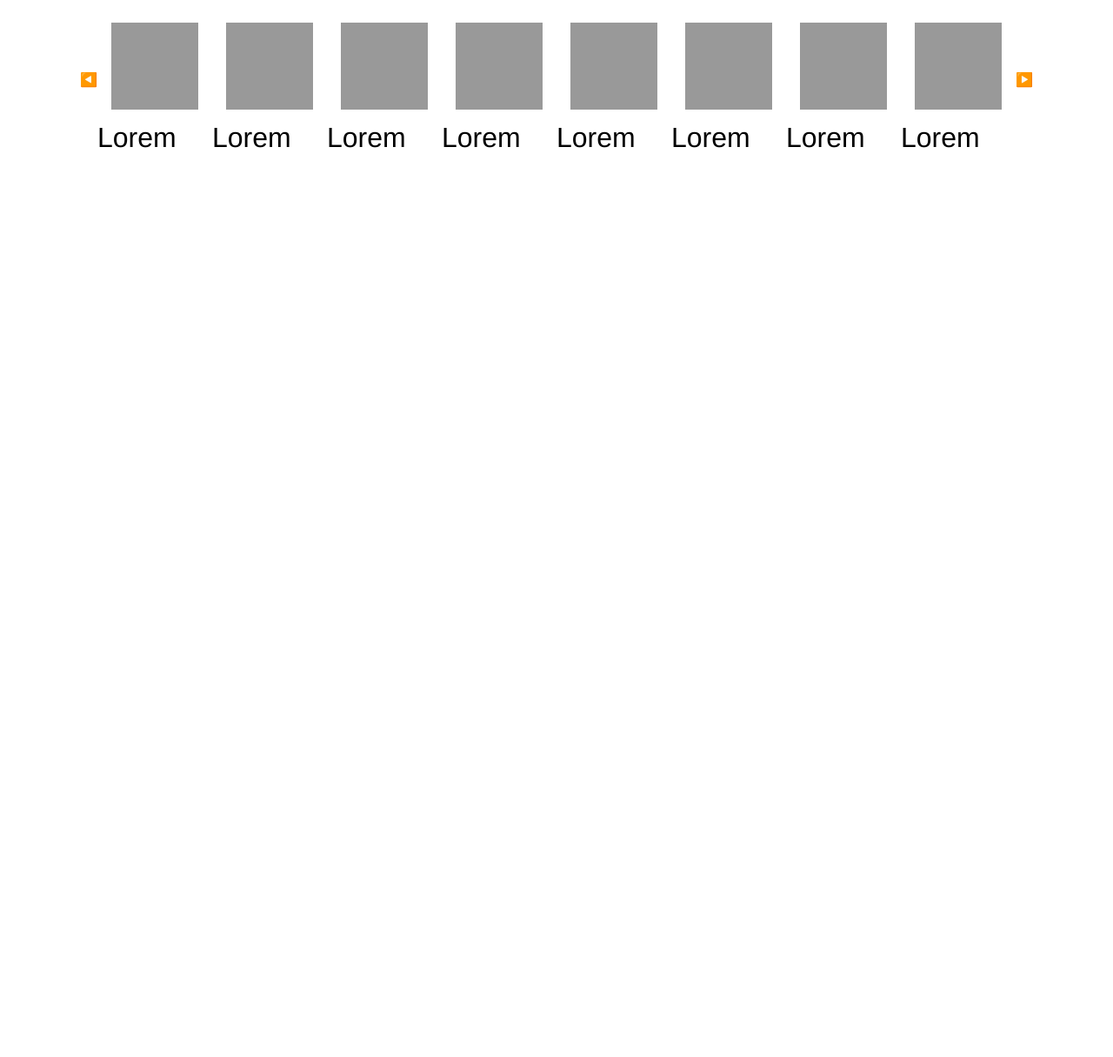
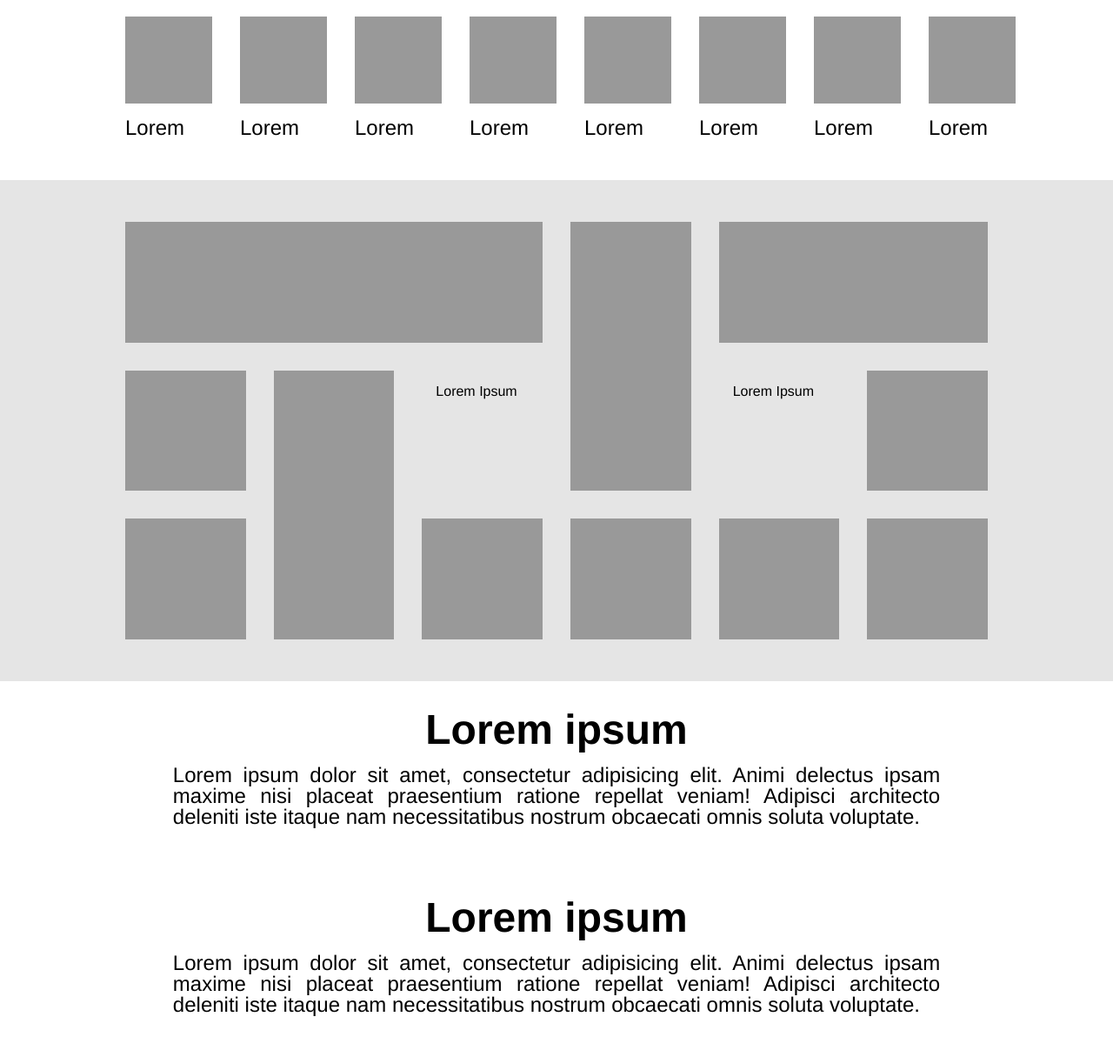
Before and after one commit to hectorariasnieto/4-layouts, a website: page my-solution/index.html in a window 1280 px wide. Shown: the part 228-1443 px from the top of the page at 87% size. Before the commit the page ends 800 px from the top, so only its background shows below. Drawn offline with Linux system fonts and the light colour scheme.

Commit message:
grid section

```diff
--- /dev/null
+++ b/my-solution/flex.css
@@ -0,0 +1,17 @@
+.boxes {
+  display: grid;
+  grid-template-columns: 1fr 1fr;
+}
+.boxes-left {
+  display: flex;
+  max-width: 512px;
+  justify-content: space-between;
+  flex-direction: column;
+}
+
+.item-0 { height: 14%; }
+.item-1 { width: 40%; }
+.item-2 { width: 50%; }
+.item-3 { width: 60%; }
+.item-4 { width: 20%; }
+.item-5 { width: 30%; }
--- /dev/null
+++ b/my-solution/grid.css
@@ -0,0 +1,68 @@
+.box{
+  background-color: var(--secondary-color);
+  margin: var(--l);
+  padding: var(--l);
+}
+.text-box {
+  margin: var(--l);
+  padding: var(--l);
+}
+
+.boxes {
+  display: grid;
+  grid-template-columns: 1fr 1fr 1fr;
+  grid-template-rows: 1fr 1fr 1fr;
+  width: 512px;
+  height: 512px;
+}
+
+.item-la {
+  grid-column: 1 / 4;
+  grid-row: 1 / 2;
+}
+.item-lb {
+  grid-column: 1 / 2;
+  grid-row: 2 / 3;
+}
+.item-lc {
+  grid-column: 1 / 2;
+  grid-row: 3/4;
+}
+.item-ld {
+  grid-column: 2/3;
+  grid-row: 2/4;
+}
+.item-le {
+  grid-column: 3/4;
+  grid-row: 3/4;
+}
+
+.item-ra {
+  grid-column: 1 / 2;
+  grid-row: 1 / 3;
+}
+.item-rb {
+  grid-column: 2 / 4;
+  grid-row: 1 / 2;
+}
+.item-rc {
+  grid-column: 3/ 4;
+  grid-row: 2 / 3;
+}
+.item-rd {
+  grid-column: 1/ 2;
+  grid-row: 3 / 4;
+}
+.item-re {
+  grid-column: 2 / 3;
+  grid-row: 3 / 4;
+}
+.item-rf {
+  grid-column: 3/ 4;
+  grid-row: 3 / 4;
+}
+
+.boxes-wrapper {
+  display: grid;
+  grid-template-columns: 1fr 1fr;
+}
--- a/my-solution/index.html
+++ b/my-solution/index.html
@@ -16,8 +16,8 @@
         <div>
           <input class='search-box'>
         </div>
-        <div>
-          <button class='navbar__login' value='Log in' ></button>
+        <div class='end'>
+          <button value='Log in' class='navbar__login'>Login</button>
         </div>
       </div>
       <div class='lateral'></div>
@@ -26,55 +26,95 @@
 
   <main>
     <section class='fullwidth padding'>
-      <h2>Lorem ipsum dolor sit amet</h2>
+      <p>Lorem ipsum dolor sit amet</p>
       <h1>Lorem ipsum</h1>
     </section>
     <section class='wrapper padding'>
-      <div class='lateral carousel right'>◀️</div>
+      <div class='lateral'>️</div>
       <div class='main-content'>
         <ul class='carousel'>
         <li>
           <div class='cbox'></div>
-          <div><h2>Lorem</h2></div>
+          <div class='cbox-text'><p>Lorem</p></div>
         </li>
         <li>
           <div class='cbox'></div>
-          <div><h2>Lorem</h2></div>
+          <div class='cbox-text'><p>Lorem</p></div>
         </li>
         <li>
           <div class='cbox'></div>
-          <div><h2>Lorem</h2></div>
+          <div class='cbox-text'><p>Lorem</p></div>
         </li>
         <li>
           <div class='cbox'></div>
-          <div><h2>Lorem</h2></div>
+          <div class='cbox-text'><p>Lorem</p></div>
         </li>
         <li>
           <div class='cbox'></div>
-          <div><h2>Lorem</h2></div>
+          <div class='cbox-text'><p>Lorem</p></div>
         </li>
         <li>
           <div class='cbox'></div>
-          <div><h2>Lorem</h2></div>
+          <div class='cbox-text'><p>Lorem</p></div>
         </li>
         <li>
           <div class='cbox'></div>
-          <div><h2>Lorem</h2></div>
+          <div class='cbox-text'><p>Lorem</p></div>
         </li>
         <li>
           <div class='cbox'></div>
-          <div><h2>Lorem</h2></div>
+          <div class='cbox-text'><p>Lorem</p></div>
         </li>
       </ul>
       </div>
-      <div class='lateral carousel left'>▶️</div>
+      <div class='lateral'>️</div>
     </section>
 
-    <section class='wrapper dark-background'>
+    <section class='wrapper dark-background padding'>
       <div class='lateral'></div>
-      <div class='main-content boxes'></div>
+      <section class='main-content boxes-wrapper'>
+        <div class='boxes'>
+          <div class='item-la box'></div>
+          <div class='box item-lb'></div>
+          <div class='box item-lc'></div>
+          <div class='box item-ld'></div>
+          <div class='text-box'><h2><strong>Lorem Ipsum</strong></h2></div>
+          <div class='box item-le'></div>
+        </div>
+        <div class='boxes'>
+          <div class='box item-ra'></div>
+          <div class='box item-rb'></div>
+          <div class='text-box'><h2><strong>Lorem Ipsum</strong></h2></div>
+          <div class='box item-rc'></div>
+          <div class='box item-rd'></div>
+          <div class='box item-re'></div>
+          <div class='box item-rf'></div>
+        </div>
+      </section>
       <div class='lateral'></div>
     </section>
+
+    <section class='wrapper padding'>
+      <div class='lateral'></div>
+      <section class='fullwidth'>
+        <h1>Lorem ipsum</h1>
+        <p class='justify'>Lorem ipsum dolor sit amet, consectetur adipisicing elit. Animi delectus ipsam maxime nisi placeat praesentium ratione repellat veniam! Adipisci architecto deleniti iste itaque nam necessitatibus nostrum obcaecati omnis soluta voluptate.</p>
+      </section>
+      <section class='blog'></section>
+      <div class='lateral'></div>
+    <section class='blog'>
+
+
+    </section>
+
+    </section><section class='wrapper padding'>
+    <div class='lateral'></div>
+    <section class='fullwidth'>
+      <h1>Lorem ipsum</h1>
+      <p class='justify'>Lorem ipsum dolor sit amet, consectetur adipisicing elit. Animi delectus ipsam maxime nisi placeat praesentium ratione repellat veniam! Adipisci architecto deleniti iste itaque nam necessitatibus nostrum obcaecati omnis soluta voluptate.</p>
+    </section>
+    <div class='lateral'></div>
+  </section>
 
   </main>
 
--- a/my-solution/main.css
+++ b/my-solution/main.css
@@ -14,14 +14,19 @@ h1 {
   font-size:3rem;
   font-weight: bold;
 }
-h2 {
-  font-size:2rem;
+p {
+  font-size:1.5rem;
   font-weight: 100;
+}
+.justify{
+  text-align: justify;
+  padding: var(--l)
 }
 
 .wrapper{
   display:flex;
   justify-content: space-around;
+
 }
 .fullwidth{
   width: 100%;
@@ -45,22 +50,17 @@ h2 {
   align-items: center;
 }
 
-.boxes {
-  display: grid;
-
-}
-
 .footer{
 
 }
 
-.box{
-  background-color: var(--secondary-color);
-  margin: var(--l);
-}
 .cbox{
   background-color: var(--secondary-color);
   height: 100px;
+  width: 100px;
+  margin: var(--l);
+}
+.cbox-text{
   width: 100px;
   margin: var(--l);
 }
@@ -76,11 +76,12 @@ h2 {
   justify-content: flex-start;
 }
 .right{
-  justify-content: flex-end;
+  left: -100px;
 }
 
 .main-content{
   flex-basis:80%;
+  max-width: 1024px;
 }
 
 /* specific styles */
@@ -95,10 +96,9 @@ h2 {
 
 .navbar__searchbar{
   display: grid;
-  grid-template-columns: 2fr 4fr 1fr;
+  grid-template-columns: 1fr 1fr;
+}
 
-
-}
 .search-box{
   background-color: var(--secondary-color);
   border-radius: var(--round-border);
@@ -109,6 +109,10 @@ h2 {
 .navbar__login{
   background-color: var(--secondary-color);
   border-radius: var(--round-border);
-  height: 2.4rem;
   margin: var(--m);
+  padding: var(--m) 2rem;
+  border: 0;
 }
+.end{
+  justify-self: end;
+}
--- a/my-solution/reset.css
+++ b/my-solution/reset.css
@@ -15,7 +15,7 @@ table, caption, tbody, tfoot, thead, tr, th, td,
 article, aside, canvas, details, embed,
 figure, figcaption, footer, header, hgroup,
 menu, nav, output, ruby, section, summary,
-time, mark, audio, video, input, button {
+time, mark, audio, video, input {
   margin: 0;
   padding: 0;
   border: 0;
--- a/my-solution/styles.css
+++ b/my-solution/styles.css
@@ -1,5 +1,6 @@
 @import "reset.css";
 @import "main.css";
+@import "grid.css";
 
 :root{
   --main-color: #333333;
```
